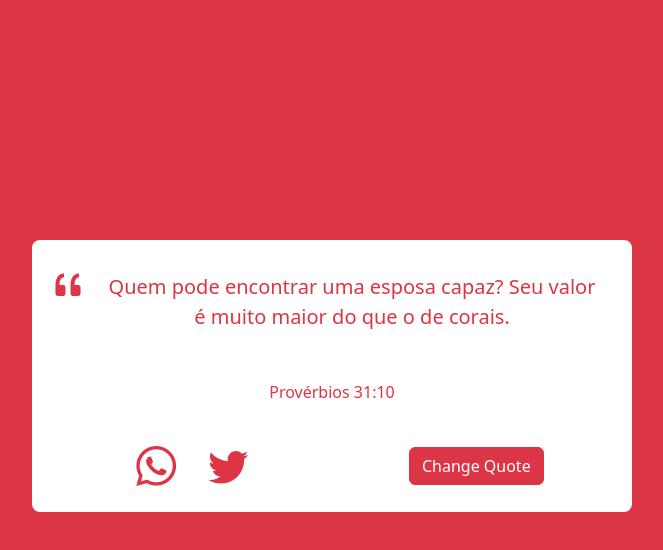
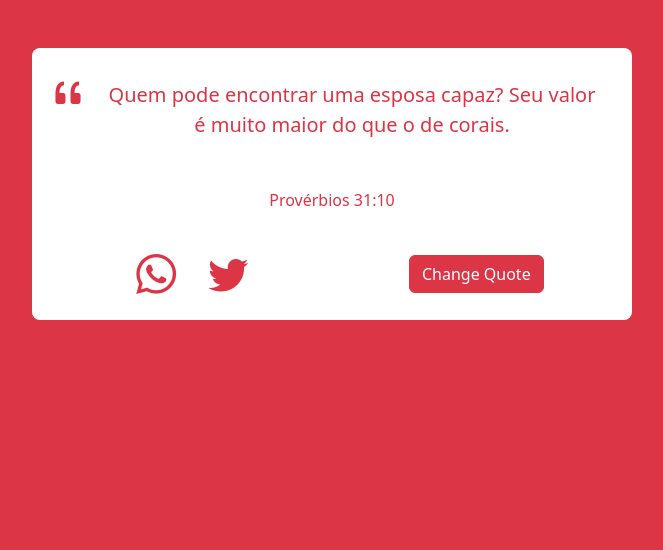
Before and after one commit to Cl84Dev/random, a React (Create React App) app: page / in a window 1280 px wide. Shown: the top 550 px of the page, without its empty margins (308-971 px from the left). Built offline with nearby package versions, Linux system fonts and the light colour scheme.

Commit message:
Fix homepage on package.json and WhatsApp URL

```diff
--- a/package.json
+++ b/package.json
@@ -1,7 +1,7 @@
 {
   "name": "random",
   "version": "0.1.0",
-  "homepage": "",
+  "homepage": "./",
   "private": true,
   "dependencies": {
     "@testing-library/jest-dom": "^5.16.5",
--- a/src/App.css
+++ b/src/App.css
@@ -1,19 +1,18 @@
 @import url("https://cdn.jsdelivr.net/npm/bootstrap-icons@1.10.2/font/bootstrap-icons.css");
 
 body {
-    transition: 0.4s;
+  transition: 0.4s;
 }
 
 #quote-box {
-    margin: 30vh auto auto auto;
-    max-width: 600px;
-    height: auto
+  max-width: 600px;
+  height: auto;
 }
 
 a {
-    color: unset
+  color: unset;
 }
 
 a:hover {
-    color: unset
+  color: unset;
 }
--- a/src/App.js
+++ b/src/App.js
@@ -1,74 +1,96 @@
 import { useState } from "react";
-import 'bootstrap/dist/css/bootstrap.min.css';
-import './App.css'
+import "bootstrap/dist/css/bootstrap.min.css";
+import "./App.css";
+import quotes from "./data/data";
 
-function App(props) {
-    const quotes = [
-        {
-            quote: 'Quem não ama não conhece a Deus, porque Deus é amor.',
-            author: '1 João 4:8'
-        },
-        {
-            quote: 'Porque Deus amou tanto o mundo, que deu o seu Filho unigênito, para que todo aquele que nele exercer fé não seja destruído, mas tenha vida eterna.',
-            author: 'João 3:16'
-        },
-        {
-            quote: 'Portanto, todas as coisas que querem que os homens façam a vocês, façam também a eles. De fato, isso é o que a Lei e os Profetas querem dizer.',
-            author: 'Mateus 7:12'
-        },
-        {
-            quote: 'Quem pode encontrar uma esposa capaz? Seu valor é muito maior do que o de corais.',
-            author: 'Provérbios 31:10'
-        },
-        {
-            quote: 'Escutem! Estou em pé à porta e estou batendo. Se alguém ouvir a minha voz e abrir a porta, entrarei na sua casa e tomarei a ceia com ele, e ele comigo.',
-            author: 'Apocalipse 3:20'
-        },
-    ]
-
-
-
-    const [random, setRandom] = useState(Math.floor(Math.random() * 5))
+const App = () => {
+  const [random, setRandom] = useState(Math.floor(Math.random() * 5));
 
   const changeQuote = () => {
-        setRandom(
-            () => Math.floor(Math.random() * 5)
-        )
+    setRandom(() => Math.floor(Math.random() * 10));
+  };
 
-    }
+  const twitter = `https://twitter.com/intent/tweet?hashtags=quotes&text=%22${quotes[random].quote}%22%0A${quotes[random].author}`;
+  const whatsapp = `https://api.whatsapp.com/send?text=%22${quotes[random].quote}%22%0A${quotes[random].author}`;
 
-    const twitter = `https://twitter.com/intent/tweet?hashtags=quotes&text=%22${quotes[random].quote}%22%0A${quotes[random].author}`
-    const whatsapp = `https://whatsapp/send?text=%22${quotes[random].quote}%22%0A${quotes[random].author}`
+  const textColors = [
+    "#0d6efd",
+    "#6c757d",
+    "#198754",
+    "#dc3545",
+    "#212529",
+    "#0d6efd",
+    "#6c757d",
+    "#198754",
+    "#dc3545",
+    "#212529",
+  ];
 
-    const textColors = ['#0d6efd', '#6c757d', '#198754', '#dc3545', '#212529']
+  const buttonClasses = [
+    "btn btn-primary",
+    "btn btn-secondary",
+    "btn btn-success",
+    "btn btn-danger",
+    "btn btn-dark",
+    "btn btn-primary",
+    "btn btn-secondary",
+    "btn btn-success",
+    "btn btn-danger",
+    "btn btn-dark",
+  ];
 
-    const buttonClasses = ['btn btn-primary', 'btn btn-secondary', 'btn btn-success', 'btn btn-danger', 'btn btn-dark']
-
-    document.body.style.backgroundColor = textColors[random]
-    document.body.style.color = textColors[random]
+  document.body.style.backgroundColor = textColors[random];
+  document.body.style.color = textColors[random];
 
   return (
-      <div className="bg-white text-center rounded-3 d-flex flex-column" id="quote-box">
+    <div className="d-flex justify-content-center m-3 mt-5">
+      <div
+        className="bg-white text-center rounded-3 d-flex flex-column"
+        id="quote-box"
+      >
         <div className="d-flex p-3">
-              <i className="bi bi-quote fs-1"></i><p className="fs-5 p-3" id='text'>{quotes[random].quote}</p>
+          <i className="bi bi-quote fs-1"></i>
+          <p className="fs-5 p-3" id="text">
+            {quotes[random].quote}
+          </p>
         </div>
 
-          <p className="fs-6" id="author">{quotes[random].author}</p>
+        <p className="fs-6" id="author">
+          {quotes[random].author}
+        </p>
 
         <div className="d-flex justify-content-around align-items-center p-3">
           <div>
-                  <a href={whatsapp} target="_blank" title="Share this quote on WhatsApp!"><i class="bi bi-whatsapp fs-1 px-3"></i></a>
+            <a
+              href={whatsapp}
+              target="_blank"
+              title="Share this quote on WhatsApp!"
+            >
+              <i class="bi bi-whatsapp fs-1 px-3"></i>
+            </a>
 
-                  <a className="change-color" id="tweet-quote" href={twitter} target="_blank" title="Tweet this quote!"><i class="bi bi-twitter fs-1 px-3"></i></a>
-
+            <a
+              className="change-color"
+              id="tweet-quote"
+              href={twitter}
+              target="_blank"
+              title="Tweet this quote!"
+            >
+              <i class="bi bi-twitter fs-1 px-3"></i>
+            </a>
           </div>
 
-              <button className={buttonClasses[random]} id="new-quote" onClick={changeQuote}>Change Quote</button>
+          <button
+            className={buttonClasses[random]}
+            id="new-quote"
+            onClick={changeQuote}
+          >
+            Change Quote
+          </button>
+        </div>
+      </div>
+    </div>
+  );
+};
 
-          </div>
-
-      </div>
-    )
-}
-
-export default App
+export default App;
--- /dev/null
+++ b/src/data/data.js
@@ -0,0 +1,52 @@
+const quotes = [
+  {
+    quote: "Quem não ama não conhece a Deus, porque Deus é amor.",
+    author: "1 João 4:8",
+  },
+  {
+    quote:
+      "Porque Deus amou tanto o mundo, que deu o seu Filho unigênito, para que todo aquele que nele exercer fé não seja destruído, mas tenha vida eterna.",
+    author: "João 3:16",
+  },
+  {
+    quote:
+      "Portanto, todas as coisas que querem que os homens façam a vocês, façam também a eles. De fato, isso é o que a Lei e os Profetas querem dizer.",
+    author: "Mateus 7:12",
+  },
+  {
+    quote:
+      "Quem pode encontrar uma esposa capaz? Seu valor é muito maior do que o de corais.",
+    author: "Provérbios 31:10",
+  },
+  {
+    quote:
+      "Escutem! Estou em pé à porta e estou batendo. Se alguém ouvir a minha voz e abrir a porta, entrarei na sua casa e tomarei a ceia com ele, e ele comigo.",
+    author: "Apocalipse 3:20",
+  },
+  {
+    quote:
+      "Mais vale um bom nome do que muitas riquezas; Ser estimado é melhor do que prata e ouro.",
+    author: "Provérbios 22:1",
+  },
+  {
+    quote:
+      "O verdadeiro amigo ama em todos os momentos e se torna um irmão em tempos de aflição.",
+    author: "Provérbios 17:17",
+  },
+  {
+    quote:
+      "'Pois eu sei muito bem o que tenho em mente para vocês', diz Jeová. 'Quero que tenham paz, não calamidade. Quero dar a vocês um futuro e uma esperança. E vocês me chamarão e virão a mim em oração, e eu vou escutá-los'.",
+    author: "Jeremias 29:11, 12",
+  },
+  {
+    quote: "Se possível, no que depender de vocês, sejam pacíficos com todos.",
+    author: "Romanos 12:18",
+  },
+  {
+    quote:
+      "Não há nada melhor para o homem do que comer, beber e desfrutar do seu trabalho árduo. Compreendi que isso também vem da mão do verdadeiro Deus.",
+    author: "Eclesiastes 2:24",
+  },
+];
+
+export default quotes;
```
Lines whose indentation alone changed are shown as unchanged.
